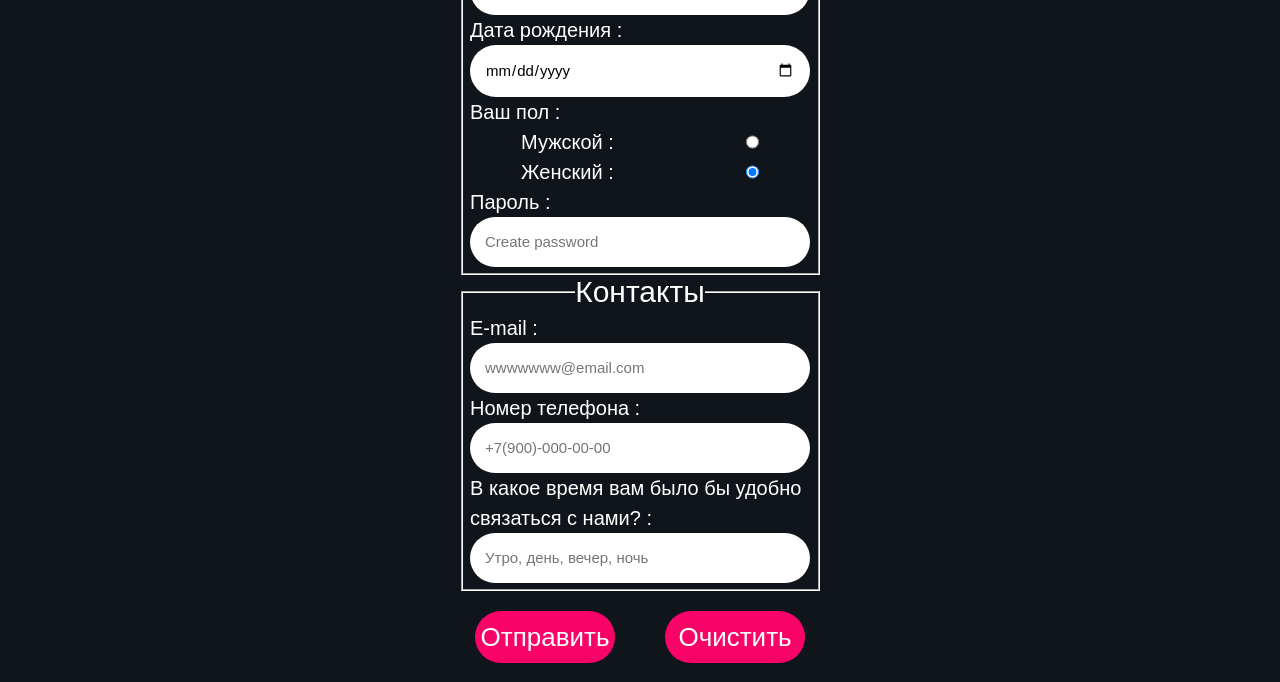
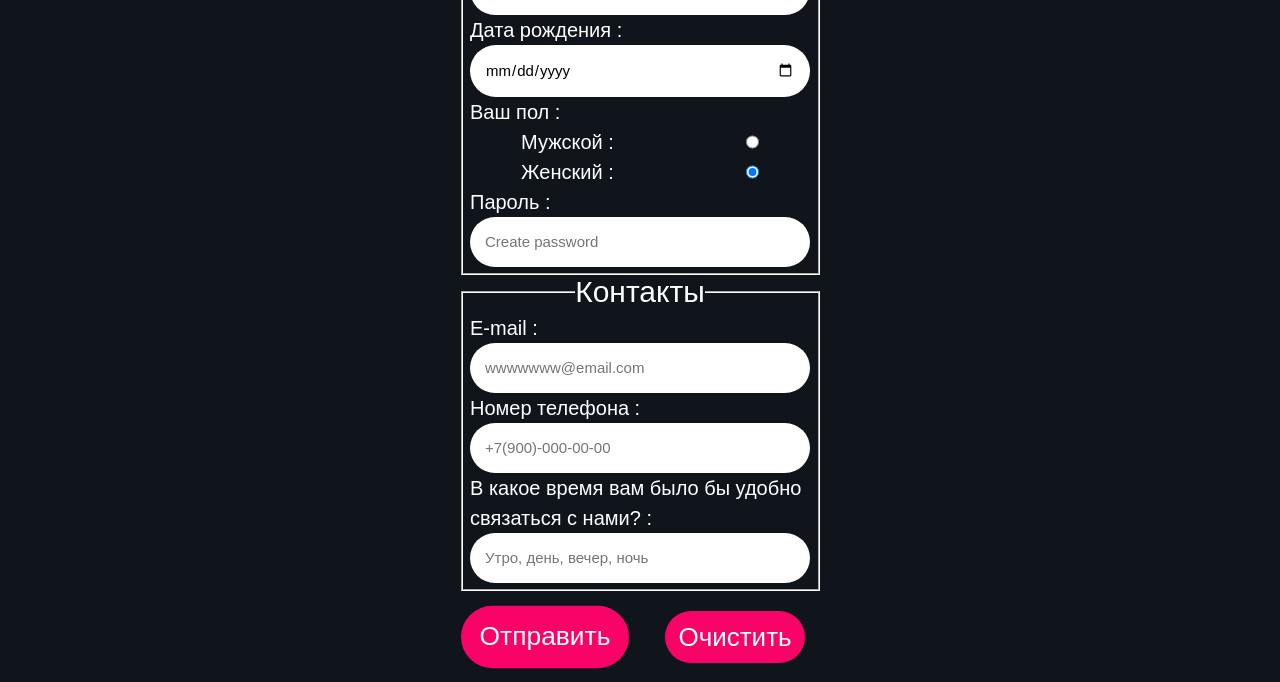
Before and after one commit to shamovgk/1_lab, a plain HTML site: page form.html in a window 1280 px wide. In both pictures the pointer is over the input "Отправить". Shown: the part 188-870 px from the top of the page. Drawn offline with nearby package versions, Linux system fonts and the light colour scheme.

Commit message:
сайт7

```diff
--- a/style.css
+++ b/style.css
@@ -520,3 +520,8 @@
         padding-right: 0;
         border: 0;
     }
+    .formbut:hover{
+        transition: 1s;
+        transform: scale(1.2);
+        font-size: 2.2rem;
+    }
```
